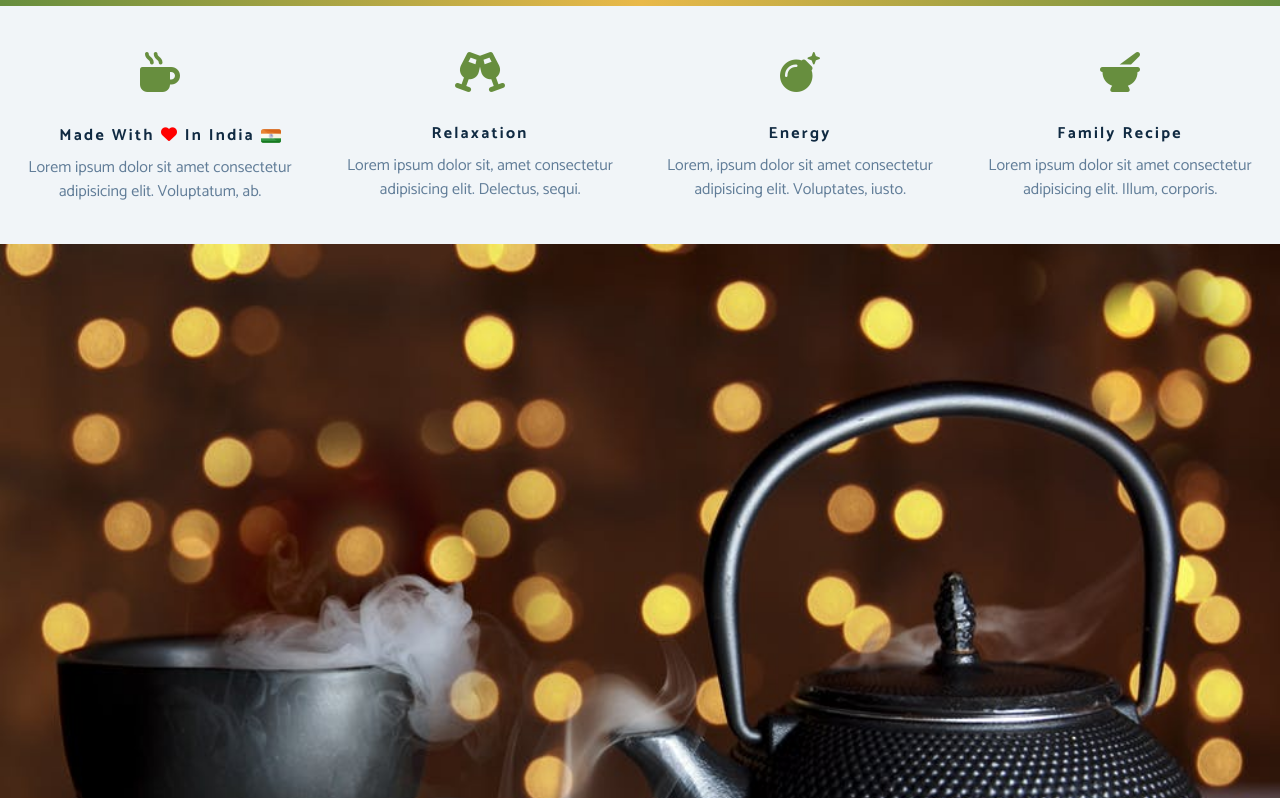
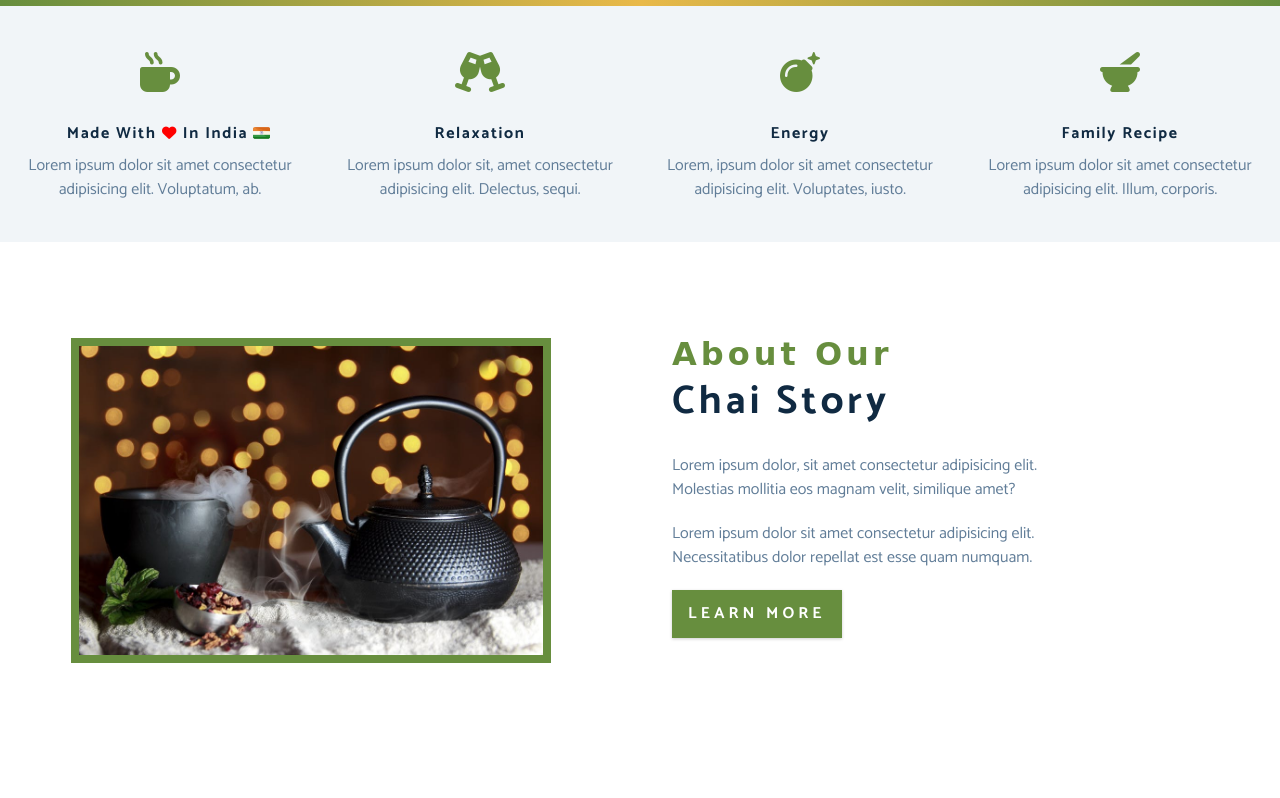
Before and after one commit to imshubhamSaha/Chai-Story-Project-, a plain HTML site: page index.html in a window 1280 px wide. Shown: the part 802-1600 px from the top of the page. After the commit the page ends 1561 px from the top, so only its background shows below. Drawn offline with Linux system fonts and the light colour scheme; a web font is replaced by a local one.

Commit message:
added about style

```diff
--- a/index.html
+++ b/index.html
@@ -107,7 +107,7 @@
           <!-- section title -->
           <div class="section-title">
             <h3>about our</h3>
-            <h2>chai Story</h2>
+            <h2 class="brand-title">chai Story</h2>
           </div>
           <!-- end of section title -->
           <p class="about-text">
@@ -118,7 +118,7 @@
             Lorem ipsum dolor sit amet consectetur adipisicing elit.
             Necessitatibus dolor repellat est esse quam numquam.
           </p>
-          <a href="#" class="btn">learn more</a>
+          <a href="#" class="btn btn-about">learn more</a>
         </article>
       </div>
     </section>
--- a/stylesheets/main.css
+++ b/stylesheets/main.css
@@ -104,6 +104,21 @@ p {
   clear: both;
   display: table;
 }
+.section-title h3 {
+  font-family: var(--ff_secondary);
+  color: var(--clr_primary);
+}
+
+.section-title {
+  margin-bottom: 2rem;
+}
+
+.section-center {
+  padding: 4rem 0;
+  width: 85vw;
+  margin: 0 auto;
+  max-width: 1170px;
+}
 /*
 ========================
 Header
@@ -160,15 +175,16 @@ Skill Section
 */
 .icon-heart {
   color: red;
+  font-size: 0.9rem;
 }
 .skill-flag {
   display: inline-block;
   position: relative;
 }
 .icon-flag {
-  width: 20px;
+  width: 17px;
   position: absolute;
-  transform: translate(0, -70%);
+  transform: translate(0, -80%);
 }
 .skills {
   background: var(--clr_grey_10);
@@ -188,7 +204,7 @@ Skill Section
 }
 
 .skill-title {
-  letter-spacing: 0.14rem;
+  letter-spacing: 0.1rem;
   transition: var(--transition);
 }
 .skill-text {
@@ -211,6 +227,40 @@ Skill Section
 .skill:hover .skill-text {
   transform: translateY(5px);
 }
+/*
+========================
+About section
+========================
+ */
+
+.about-img,
+.about-info {
+  padding: 2rem 0;
+}
+.about-info {
+  transition: var(--transition);
+}
+.about-picture-container {
+  background: var(--clr_primary);
+  border: 0.5rem solid var(--clr_primary);
+  max-width: 30rem;
+  overflow: hidden;
+}
+
+.about-picture {
+  transition: var(--transition);
+}
+
+.about-picture-container:hover .about-picture {
+  opacity: 0.5;
+  transform: scale(1.2);
+}
+
+.about-text {
+  max-width: 26rem;
+  color: var(--clr_grey_5);
+}
+
 /*
 ========================
 Media Querys
@@ -241,6 +291,12 @@ Media Querys
   }
 }
 
+@media screen and (min-width: 992px) {
+  .section-center {
+    width: 95vw;
+    padding: 4rem 1rem;
+  }
+}
 /* Skills */
 @media screen and (min-width: 576px) {
   .skill {
@@ -254,3 +310,16 @@ Media Querys
     width: 25%;
   }
 }
+
+/* about */
+@media screen and (min-width: 992px) {
+  .about-img,
+  .about-info {
+    float: left;
+    width: 50%;
+  }
+
+  .about-info {
+    padding-left: 2rem;
+  }
+}
```
